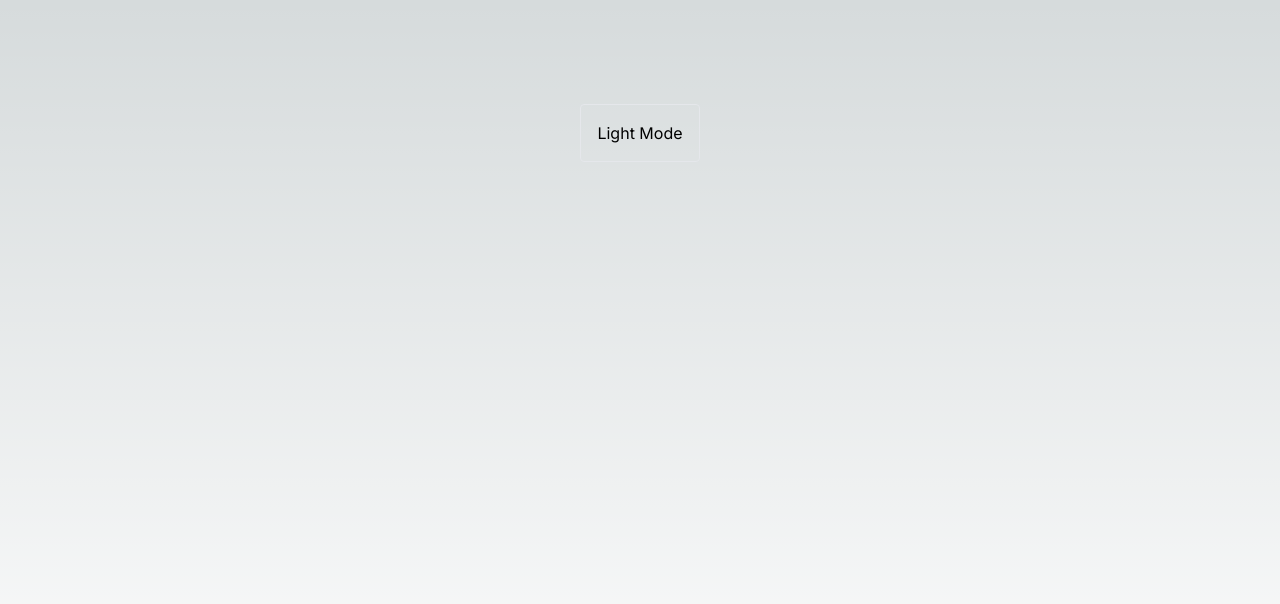
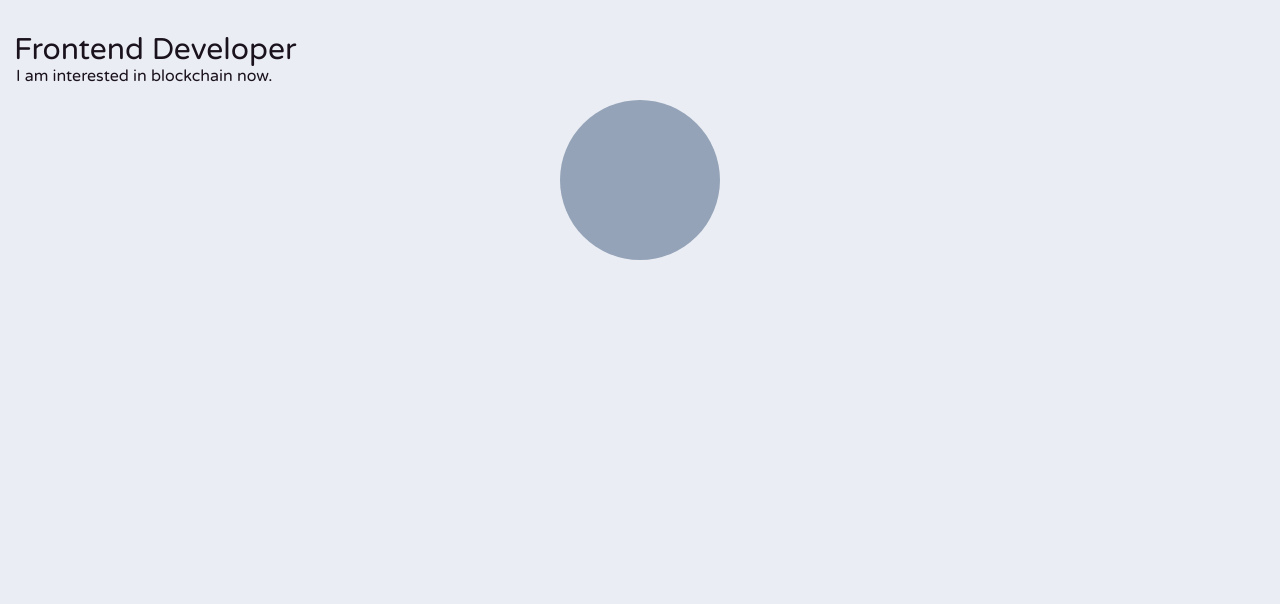
Before and after one commit to yunsuoooo/brand, a Next.js app: page / in a window 1280 px wide. Shown: the top 604 px of the page. Built offline with nearby package versions, Linux system fonts and the light colour scheme.

Commit message:
feat: 메인페이지 타이틀 추가
구글 폰트 추가

```diff
--- a/src/pages/index.tsx
+++ b/src/pages/index.tsx
@@ -1,14 +1,28 @@
-import { DarkmodeSwitch } from "@/components/Switch";
-import { Inter } from "next/font/google";
+import { Noto_Sans_KR, Varela_Round } from "next/font/google";
 
-const inter = Inter({ subsets: ["latin"] });
+const notoSansKr = Noto_Sans_KR({
+  subsets: ["latin"],
+  weight: ["100", "400", "700", "900"],
+});
+
+const varelaRound = Varela_Round({
+  subsets: ["latin"],
+  weight: ["400"],
+  variable: "--varelaRound",
+});
 
 const Home = () => {
   return (
     <main
-      className={`flex min-h-screen flex-col items-center justify-between p-24 ${inter.className}`}
+      className={`min-h-screen py-8 px-4 ${notoSansKr.className} ${varelaRound.className}`}
     >
-      <DarkmodeSwitch />
+      <h1 className="nfont-varelaRound leading-none">
+        <span className="text-3xl -ml-0.5">{"Frontend Developer"}</span>
+        <br />I am interested in blockchain now.
+      </h1>
+      <div className="flex justify-center p-4">
+        <div className="bg-slate-400 rounded-full w-40 h-40" />
+      </div>
     </main>
   );
 };
--- a/src/styles/globals.css
+++ b/src/styles/globals.css
@@ -3,25 +3,18 @@
 @tailwind utilities;
 
 :root {
-  --foreground-rgb: 0, 0, 0;
-  --background-start-rgb: 214, 219, 220;
-  --background-end-rgb: 255, 255, 255;
+  --background-color: #ebedf4ff;
+  --text-color: #1a121dff;
 }
 
 @media (prefers-color-scheme: dark) {
   :root {
-    --foreground-rgb: 255, 255, 255;
-    --background-start-rgb: 0, 0, 0;
-    --background-end-rgb: 0, 0, 0;
+    --background-color: #1a121dff;
+    --text-color: #ebedf4ff;
   }
 }
 
 body {
-  color: rgb(var(--foreground-rgb));
-  background: linear-gradient(
-      to bottom,
-      transparent,
-      rgb(var(--background-end-rgb))
-    )
-    rgb(var(--background-start-rgb));
+  background-color: var(--background-color);
+  color: var(--text-color);
 }
--- a/tailwind.config.js
+++ b/tailwind.config.js
@@ -8,10 +8,8 @@ module.exports = {
   darkMode: "class",
   theme: {
     extend: {
-      backgroundImage: {
-        "gradient-radial": "radial-gradient(var(--tw-gradient-stops))",
-        "gradient-conic":
-          "conic-gradient(from 180deg at 50% 50%, var(--tw-gradient-stops))",
+      fontFamily: {
+        varelaRound: ["var(--varelaRound)"],
       },
     },
   },
```
